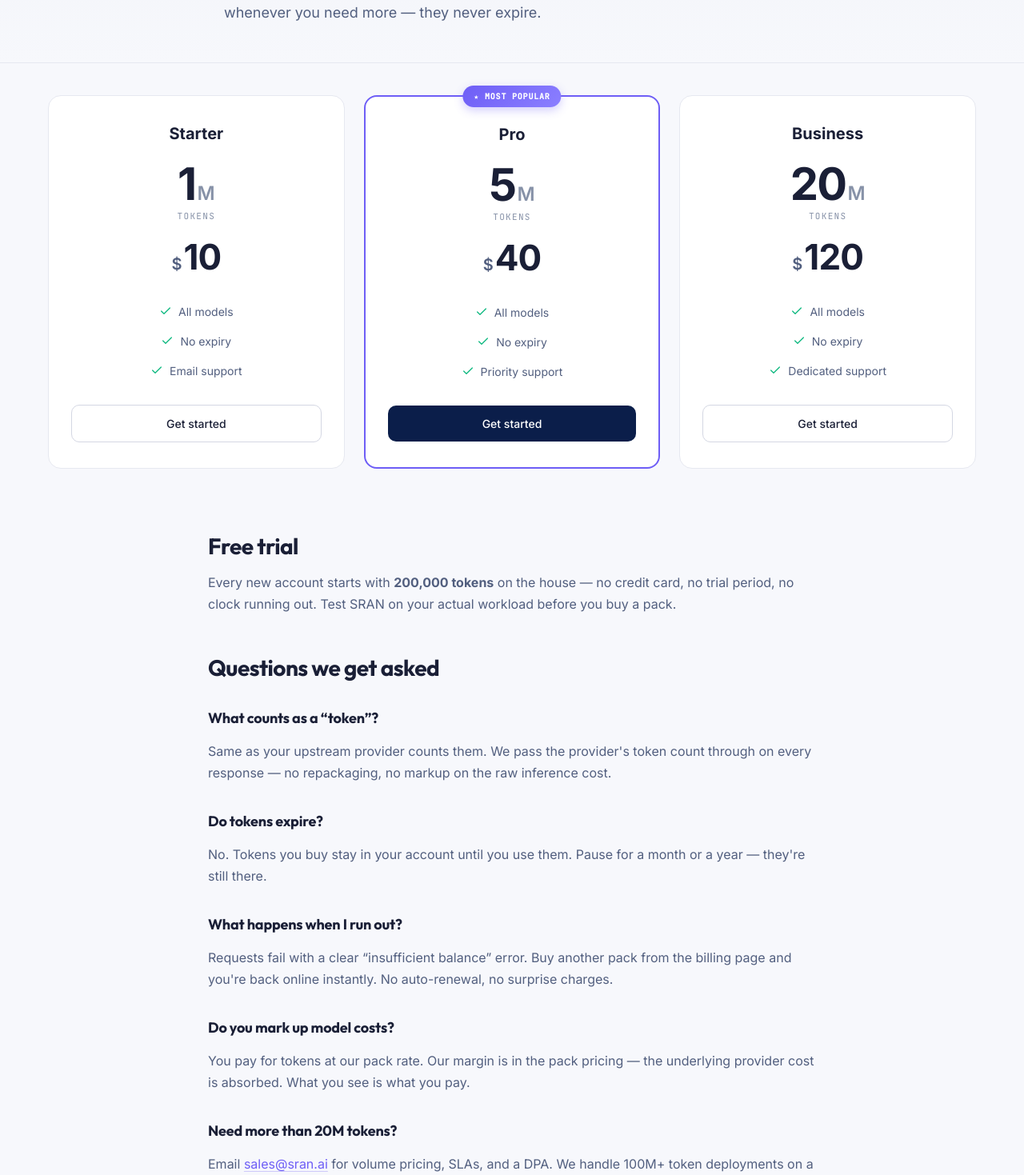
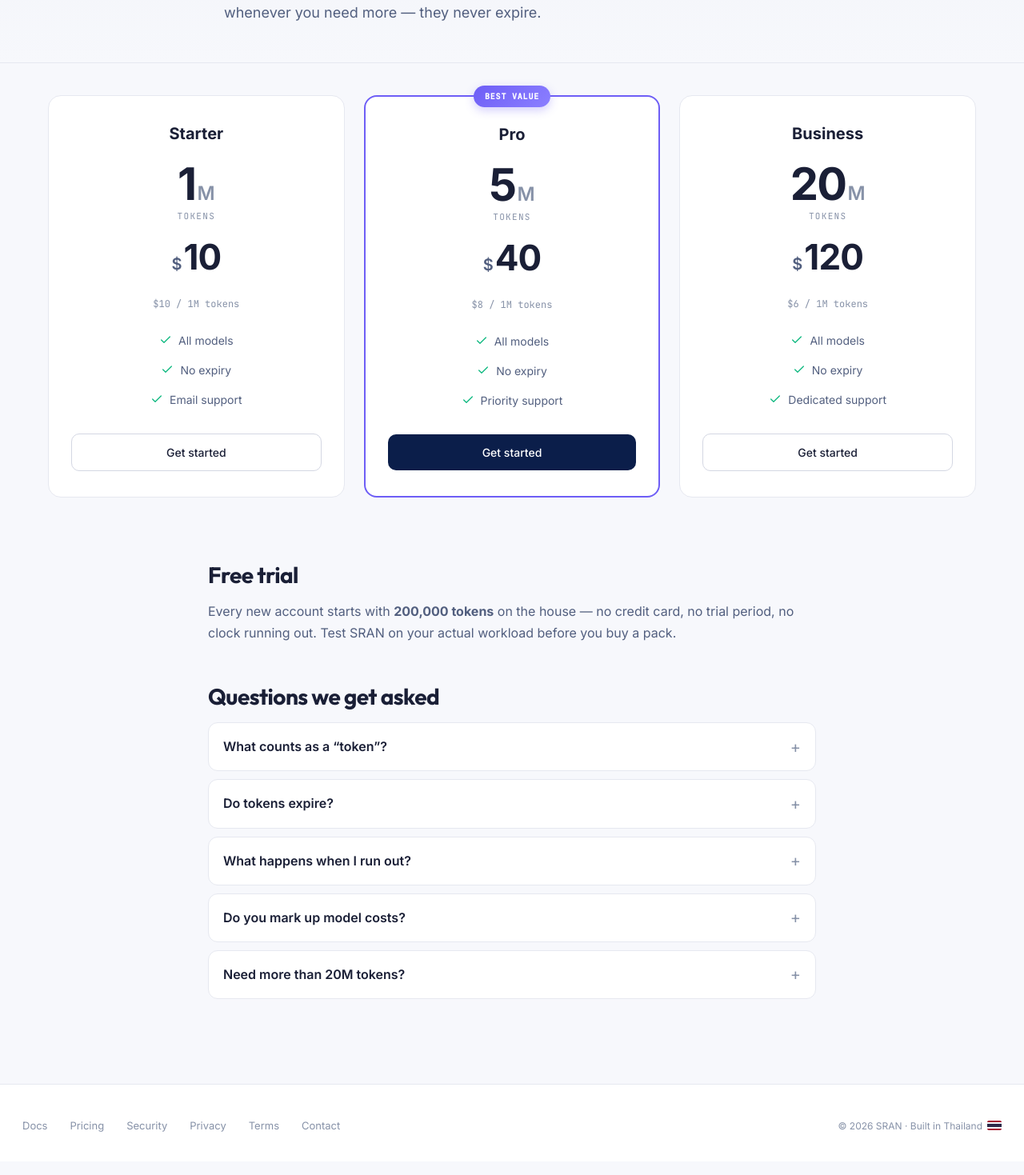
Before and after one commit to BeatChalongrat/ai-gateway, a Next.js app in the folder portal/: page /pricing in a window 1280 px wide. Shown: the part 281-1750 px from the top of the page at 80% size. Built offline with nearby package versions, Linux system fonts and the light colour scheme.

Commit message:
feat(pricing): per-1M rate, Best-value badge, reveal cards, FAQ accordion (Sprint 3 D4)

```diff
--- a/portal/app/(marketing)/marketing.css
+++ b/portal/app/(marketing)/marketing.css
@@ -1669,7 +1669,7 @@ section.cta-section { padding: 120px 0; }
   background: #fff;
 }
 .pricing-card.featured::before {
-  content: "★ MOST POPULAR";
+  content: "BEST VALUE";
   position: absolute;
   top: -14px;
   left: 50%;
@@ -1988,3 +1988,55 @@ section.cta-section { padding: 120px 0; }
     gap: 4px;
   }
 }
+
+/* ===================================================================
+   Pricing — per-1M effective rate + FAQ accordion
+   =================================================================== */
+.pricing-rate {
+  font-family: var(--ff-mono);
+  font-size: 12px;
+  color: var(--text-3);
+  margin-bottom: 18px;
+}
+.faq-list {
+  margin-top: 8px;
+}
+.faq-item {
+  border: 1px solid var(--line);
+  border-radius: 12px;
+  padding: 0 18px;
+  margin-bottom: 10px;
+  background: var(--bg-2);
+}
+.faq-item > summary {
+  list-style: none;
+  cursor: pointer;
+  padding: 16px 0;
+  font-family: var(--ff);
+  font-size: 16px;
+  font-weight: 600;
+  color: var(--text);
+  display: flex;
+  align-items: center;
+  justify-content: space-between;
+}
+.faq-item > summary::-webkit-details-marker {
+  display: none;
+}
+.faq-item > summary::after {
+  content: "+";
+  font-size: 20px;
+  font-weight: 400;
+  line-height: 1;
+  color: var(--text-3);
+  margin-left: 12px;
+}
+.faq-item[open] > summary::after {
+  content: "−";
+}
+.faq-item > p {
+  margin: 0 0 16px;
+  color: var(--text-2);
+  font-size: 15px;
+  line-height: 1.6;
+}
--- a/portal/app/(marketing)/pricing/page.tsx
+++ b/portal/app/(marketing)/pricing/page.tsx
@@ -20,7 +20,7 @@ export default function PricingPage() {
       <section className="pricing-section">
         <div className="container">
           <div className="pricing-grid">
-            <article className="pricing-card">
+            <article className="pricing-card reveal">
               <div className="pricing-name">Starter</div>
               <div className="pricing-tokens">
                 <span className="pricing-tokens-num">1</span>
@@ -31,6 +31,7 @@ export default function PricingPage() {
                 <span className="pricing-price-currency">$</span>
                 <span className="pricing-price-num">10</span>
               </div>
+              <div className="pricing-rate">$10 / 1M tokens</div>
               <ul className="pricing-features">
                 <li><Check size={16} /> All models</li>
                 <li><Check size={16} /> No expiry</li>
@@ -39,7 +40,7 @@ export default function PricingPage() {
               <a href="/signup" className="pricing-cta secondary">Get started</a>
             </article>
 
-            <article className="pricing-card featured">
+            <article className="pricing-card featured reveal reveal-delay-1">
               <div className="pricing-name">Pro</div>
               <div className="pricing-tokens">
                 <span className="pricing-tokens-num">5</span>
@@ -50,6 +51,7 @@ export default function PricingPage() {
                 <span className="pricing-price-currency">$</span>
                 <span className="pricing-price-num">40</span>
               </div>
+              <div className="pricing-rate">$8 / 1M tokens</div>
               <ul className="pricing-features">
                 <li><Check size={16} /> All models</li>
                 <li><Check size={16} /> No expiry</li>
@@ -58,7 +60,7 @@ export default function PricingPage() {
               <a href="/signup" className="pricing-cta primary">Get started</a>
             </article>
 
-            <article className="pricing-card">
+            <article className="pricing-card reveal reveal-delay-2">
               <div className="pricing-name">Business</div>
               <div className="pricing-tokens">
                 <span className="pricing-tokens-num">20</span>
@@ -69,6 +71,7 @@ export default function PricingPage() {
                 <span className="pricing-price-currency">$</span>
                 <span className="pricing-price-num">120</span>
               </div>
+              <div className="pricing-rate">$6 / 1M tokens</div>
               <ul className="pricing-features">
                 <li><Check size={16} /> All models</li>
                 <li><Check size={16} /> No expiry</li>
@@ -91,35 +94,47 @@ export default function PricingPage() {
             </p>
 
             <h2>Questions we get asked</h2>
-            <h3>What counts as a &ldquo;token&rdquo;?</h3>
+            <div className="faq-list">
+              <details className="faq-item">
+                <summary>What counts as a &ldquo;token&rdquo;?</summary>
                 <p>
                   Same as your upstream provider counts them. We pass the
                   provider&apos;s token count through on every response — no
                   repackaging, no markup on the raw inference cost.
                 </p>
-            <h3>Do tokens expire?</h3>
+              </details>
+              <details className="faq-item">
+                <summary>Do tokens expire?</summary>
                 <p>
-              No. Tokens you buy stay in your account until you use them. Pause
-              for a month or a year — they&apos;re still there.
+                  No. Tokens you buy stay in your account until you use them.
+                  Pause for a month or a year — they&apos;re still there.
                 </p>
-            <h3>What happens when I run out?</h3>
+              </details>
+              <details className="faq-item">
+                <summary>What happens when I run out?</summary>
                 <p>
                   Requests fail with a clear &ldquo;insufficient balance&rdquo;
                   error. Buy another pack from the billing page and you&apos;re
                   back online instantly. No auto-renewal, no surprise charges.
                 </p>
-            <h3>Do you mark up model costs?</h3>
+              </details>
+              <details className="faq-item">
+                <summary>Do you mark up model costs?</summary>
                 <p>
                   You pay for tokens at our pack rate. Our margin is in the pack
-              pricing — the underlying provider cost is absorbed. What you see
-              is what you pay.
+                  pricing — the underlying provider cost is absorbed. What you
+                  see is what you pay.
                 </p>
-            <h3>Need more than 20M tokens?</h3>
+              </details>
+              <details className="faq-item">
+                <summary>Need more than 20M tokens?</summary>
                 <p>
-              Email <a href="mailto:sales@sran.ai">sales@sran.ai</a> for volume
-              pricing, SLAs, and a DPA. We handle 100M+ token deployments on a
-              case-by-case basis.
+                  Email <a href="mailto:sales@sran.ai">sales@sran.ai</a> for
+                  volume pricing, SLAs, and a DPA. We handle 100M+ token
+                  deployments on a case-by-case basis.
                 </p>
+              </details>
+            </div>
           </div>
         </div>
       </section>
```
Lines whose indentation alone changed are shown as unchanged.
